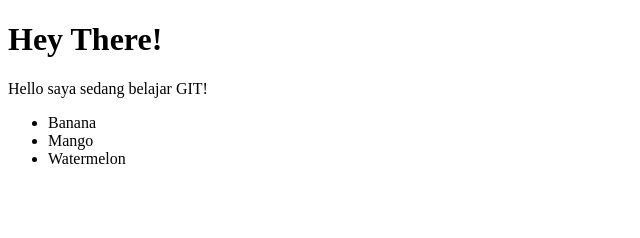
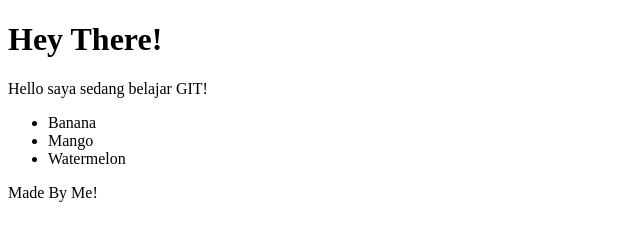
Before and after one commit to bagusasmoro/belajar-html, a website: page index.html in a window 1280 px wide. Shown: the full height of the page, 0-640 px from the left. Drawn offline with Linux system fonts and the light colour scheme.

Commit message:
Styling : footer

```diff
--- a/index.html
+++ b/index.html
@@ -14,5 +14,8 @@
         <li>Mango</li>
         <li>Watermelon</li>
     </ul>
+    <footer>
+        Made By Me!
+    </footer>
 </body>
 </html>
--- a/package.json
+++ b/package.json
@@ -8,5 +8,8 @@
   },
   "keywords": [],
   "author": "",
-  "license": "ISC"
+  "license": "ISC",
+  "dependencies": {
+    "typed.js": "^2.0.16"
+  }
 }
```
Also changed, not shown: 1 other file.
